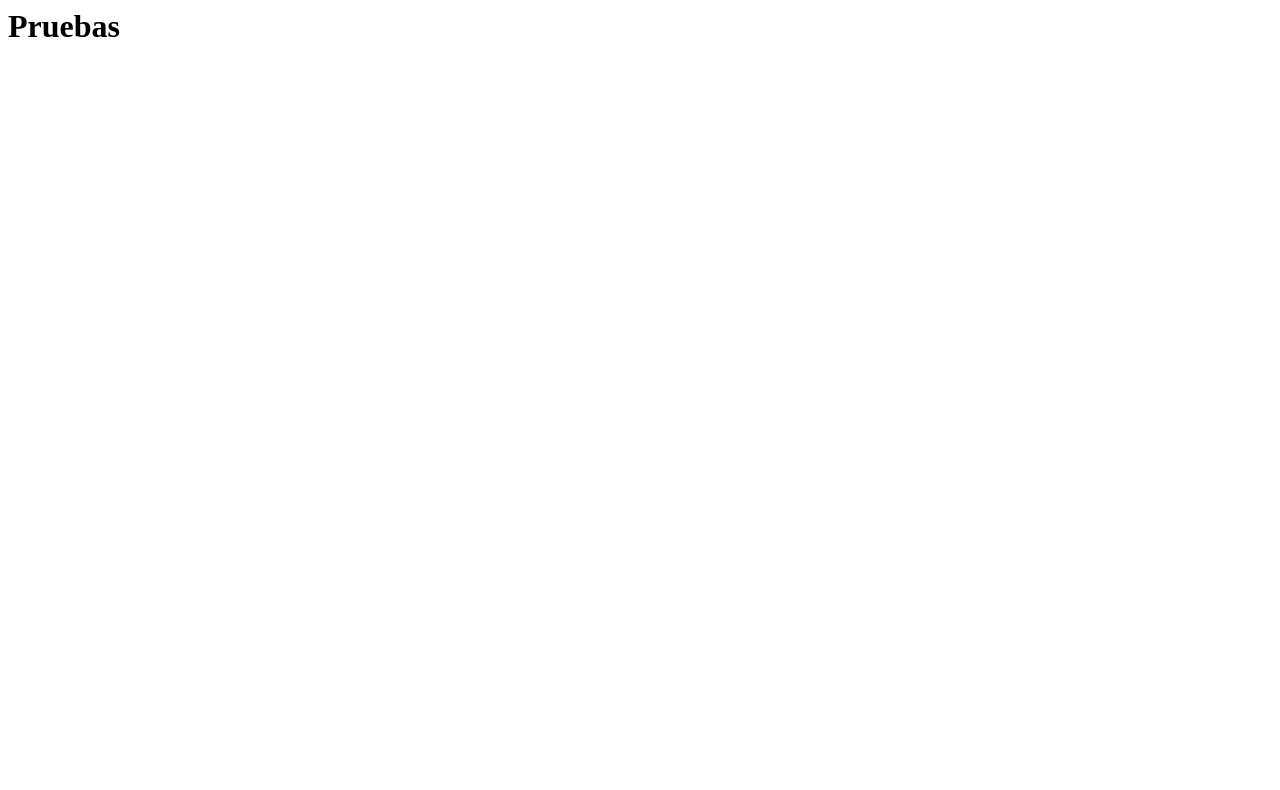
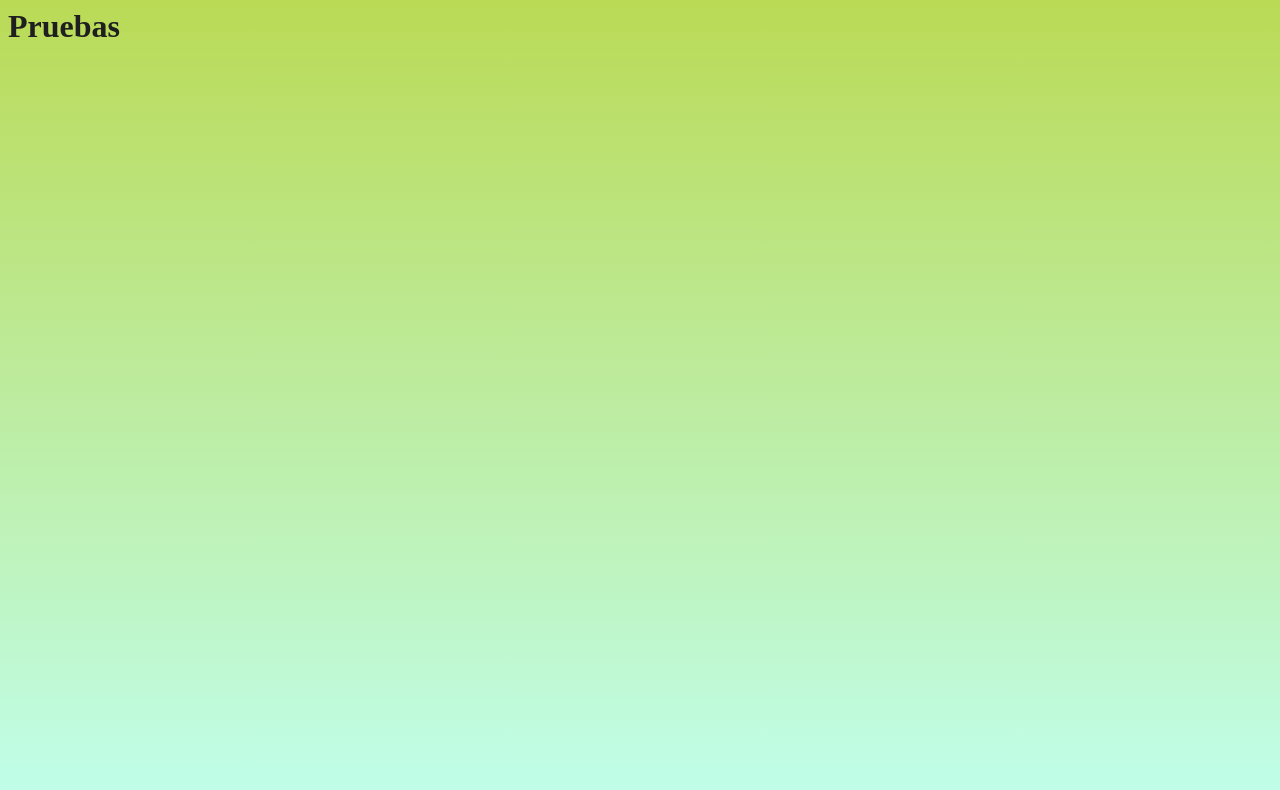
Before and after one commit to andy202003/PEC1, a website: page index.html in a window 1280 px wide. Drawn offline with Linux system fonts and the light colour scheme.

Commit message:
First commit

```diff
--- a/index.html
+++ b/index.html
@@ -1,6 +1,8 @@
 <html>
 <body>
+ <link rel="stylesheet" href="style.css">
 <h1>Pruebas<h1>
+
   <script src="./index.js">console.log('hello world')</script>
 </body>
 </html>
--- /dev/null
+++ b/style.css
@@ -0,0 +1,5 @@
+body {
+  height: 100vh;
+  color: #1f1f1f;
+  background: linear-gradient(to bottom, #bada55, #c0ffee);
+}
```
Also changed, not shown: package.json (+6 -2 lines), dist/index.html, 5 other files.
